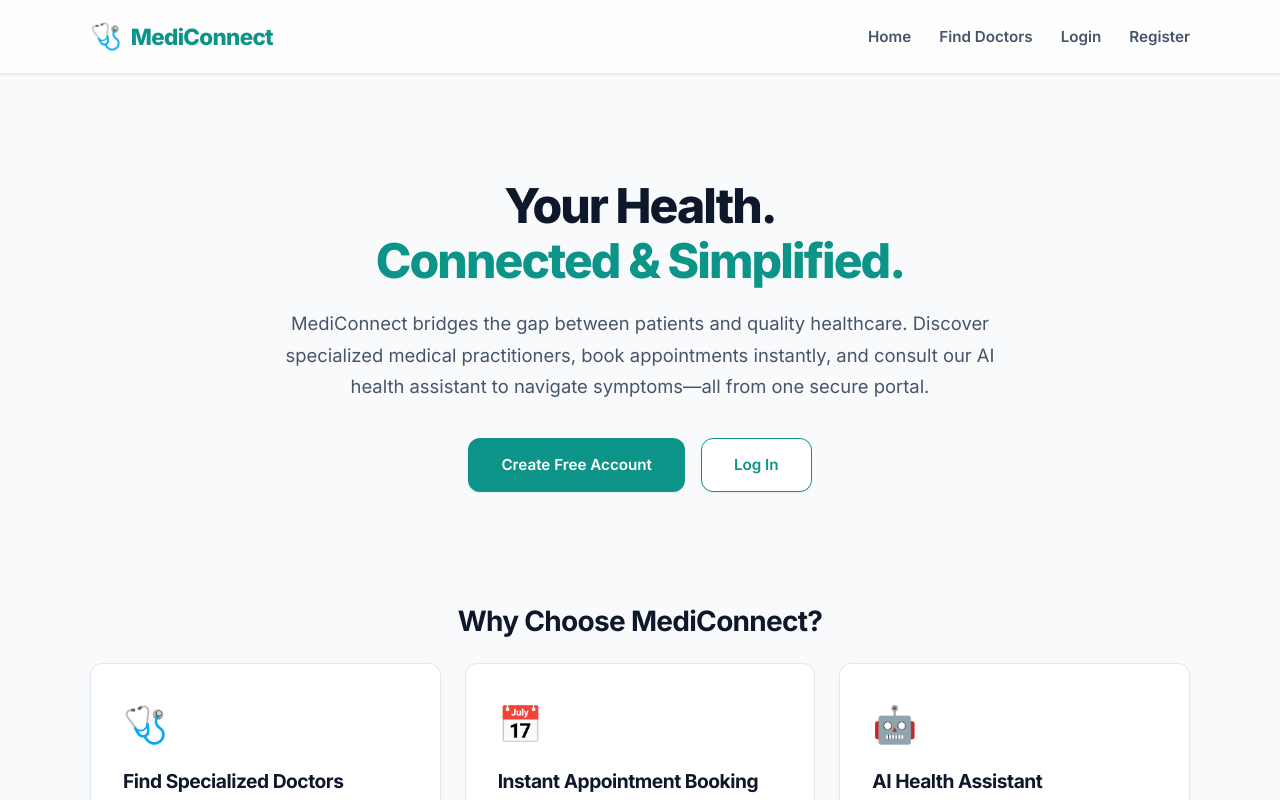
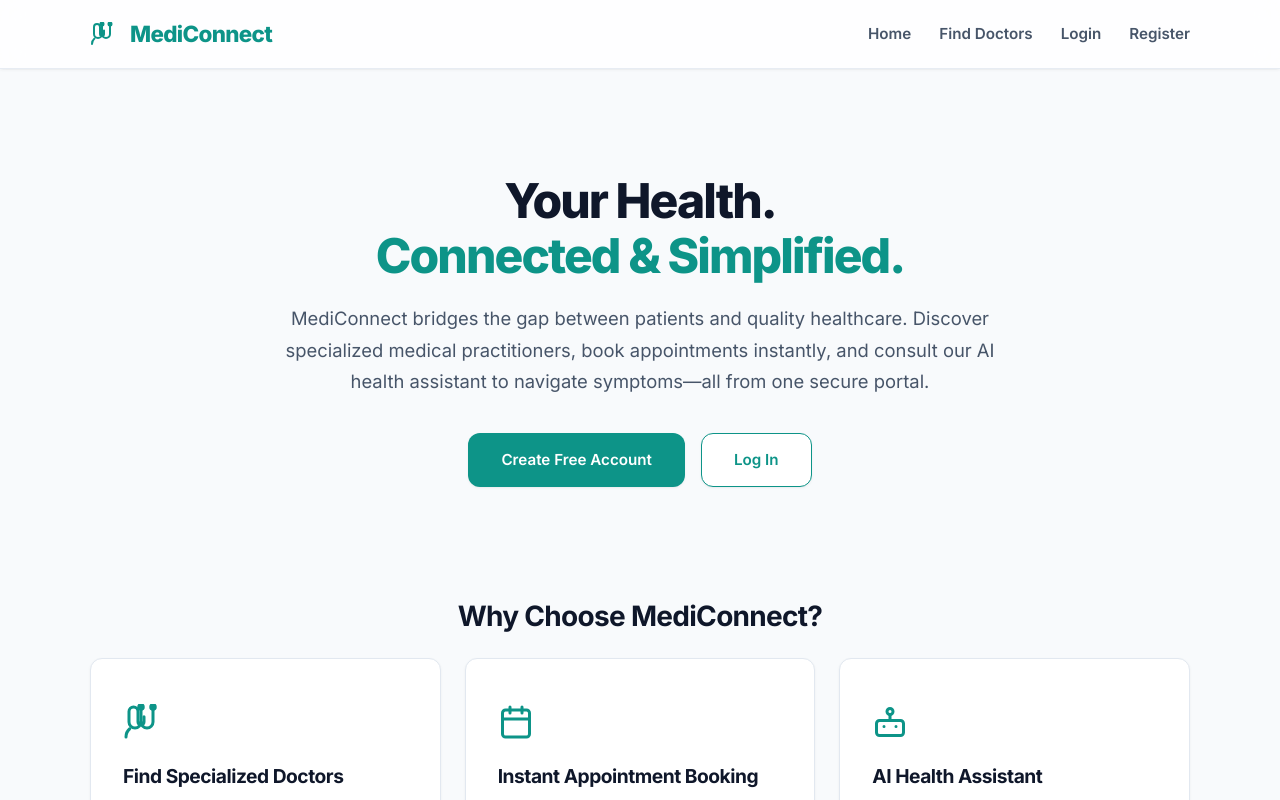
Before and after one commit to Hetvi-Rupapara/Mediconnect, a React (Vite) app in the folder client/: page / in a window 1280 px wide. Shown: the top 800 px of the page. Built offline with nearby package versions, Linux system fonts and the light colour scheme.

Commit message:
Professional UI overhaul: Replace all emojis with custom inline SVG icons

```diff
--- a/client/src/App.jsx
+++ b/client/src/App.jsx
@@ -11,6 +11,7 @@ import Appointments from './pages/Appointments';
 import DoctorDashboard from './pages/DoctorDashboard';
 import Dashboard from './pages/Dashboard';
 import ProtectedRoute from './components/ProtectedRoute';
+import { StethoscopeIcon } from './components/Icons';
 
 /**
  * App Component
@@ -36,7 +37,7 @@ function App() {
         <header>
           <div className="header-container">
             <Link to="/" className="logo">
-              <span>🩺</span> MediConnect
+              <StethoscopeIcon size={24} style={{ marginRight: '0.4rem' }} /> MediConnect
             </Link>
             <nav>
               <ul className="nav-links">
--- /dev/null
+++ b/client/src/components/Icons.jsx
@@ -0,0 +1,204 @@
+import React from 'react';
+
+// Default style for our icons to ensure alignment with text labels
+const baseStyle = {
+  display: 'inline-block',
+  verticalAlign: 'middle',
+  marginRight: '0.4rem',
+  flexShrink: 0
+};
+
+export function StethoscopeIcon({ size = 18, color = 'currentColor', style = {} }) {
+  return (
+    <svg
+      width={size}
+      height={size}
+      viewBox="0 0 24 24"
+      fill="none"
+      stroke={color}
+      strokeWidth="2"
+      strokeLinecap="round"
+      strokeLinejoin="round"
+      style={{ ...baseStyle, ...style }}
+    >
+      <path d="M4.5 16.5c-1.5 1.26-2.5 3.19-2.5 5.5" />
+      <path d="M12 2v10a4 4 0 0 0 8 0V2" />
+      <path d="M12 12a4 4 0 0 1-8 0V5a3 3 0 1 1 6 0v7a2 2 0 0 0 4 0v-3.5" />
+      <circle cx="20" cy="2" r="1.5" fill={color} />
+      <circle cx="12" cy="2" r="1.5" fill={color} />
+    </svg>
+  );
+}
+
+export function CalendarIcon({ size = 18, color = 'currentColor', style = {} }) {
+  return (
+    <svg
+      width={size}
+      height={size}
+      viewBox="0 0 24 24"
+      fill="none"
+      stroke={color}
+      strokeWidth="2"
+      strokeLinecap="round"
+      strokeLinejoin="round"
+      style={{ ...baseStyle, ...style }}
+    >
+      <rect x="3" y="4" width="18" height="18" rx="2" ry="2" />
+      <line x1="16" y1="2" x2="16" y2="6" />
+      <line x1="8" y1="2" x2="8" y2="6" />
+      <line x1="3" y1="10" x2="21" y2="10" />
+    </svg>
+  );
+}
+
+export function ClockIcon({ size = 18, color = 'currentColor', style = {} }) {
+  return (
+    <svg
+      width={size}
+      height={size}
+      viewBox="0 0 24 24"
+      fill="none"
+      stroke={color}
+      strokeWidth="2"
+      strokeLinecap="round"
+      strokeLinejoin="round"
+      style={{ ...baseStyle, ...style }}
+    >
+      <circle cx="12" cy="12" r="10" />
+      <polyline points="12 6 12 12 16 14" />
+    </svg>
+  );
+}
+
+export function LocationIcon({ size = 18, color = 'currentColor', style = {} }) {
+  return (
+    <svg
+      width={size}
+      height={size}
+      viewBox="0 0 24 24"
+      fill="none"
+      stroke={color}
+      strokeWidth="2"
+      strokeLinecap="round"
+      strokeLinejoin="round"
+      style={{ ...baseStyle, ...style }}
+    >
+      <path d="M21 10c0 7-9 13-9 13s-9-6-9-13a9 9 0 0 1 18 0z" />
+      <circle cx="12" cy="10" r="3" />
+    </svg>
+  );
+}
+
+export function AIIcon({ size = 18, color = 'currentColor', style = {} }) {
+  return (
+    <svg
+      width={size}
+      height={size}
+      viewBox="0 0 24 24"
+      fill="none"
+      stroke={color}
+      strokeWidth="2"
+      strokeLinecap="round"
+      strokeLinejoin="round"
+      style={{ ...baseStyle, ...style }}
+    >
+      <rect x="3" y="11" width="18" height="10" rx="2" />
+      <circle cx="12" cy="5" r="2" />
+      <path d="M12 7v4M8 15h.01M16 15h.01" />
+    </svg>
+  );
+}
+
+export function SearchIcon({ size = 18, color = 'currentColor', style = {} }) {
+  return (
+    <svg
+      width={size}
+      height={size}
+      viewBox="0 0 24 24"
+      fill="none"
+      stroke={color}
+      strokeWidth="2"
+      strokeLinecap="round"
+      strokeLinejoin="round"
+      style={{ ...baseStyle, ...style }}
+    >
+      <circle cx="11" cy="11" r="8" />
+      <line x1="21" y1="21" x2="16.65" y2="16.65" />
+    </svg>
+  );
+}
+
+export function BriefcaseIcon({ size = 18, color = 'currentColor', style = {} }) {
+  return (
+    <svg
+      width={size}
+      height={size}
+      viewBox="0 0 24 24"
+      fill="none"
+      stroke={color}
+      strokeWidth="2"
+      strokeLinecap="round"
+      strokeLinejoin="round"
+      style={{ ...baseStyle, ...style }}
+    >
+      <rect x="2" y="7" width="20" height="14" rx="2" ry="2" />
+      <path d="M16 21V5a2 2 0 0 0-2-2h-4a2 2 0 0 0-2 2v16" />
+    </svg>
+  );
+}
+
+export function DollarIcon({ size = 18, color = 'currentColor', style = {} }) {
+  return (
+    <svg
+      width={size}
+      height={size}
+      viewBox="0 0 24 24"
+      fill="none"
+      stroke={color}
+      strokeWidth="2"
+      strokeLinecap="round"
+      strokeLinejoin="round"
+      style={{ ...baseStyle, ...style }}
+    >
+      <line x1="12" y1="1" x2="12" y2="23" />
+      <path d="M17 5H9.5a3.5 3.5 0 0 0 0 7h5a3.5 3.5 0 0 1 0 7H6" />
+    </svg>
+  );
+}
+
+export function EmailIcon({ size = 18, color = 'currentColor', style = {} }) {
+  return (
+    <svg
+      width={size}
+      height={size}
+      viewBox="0 0 24 24"
+      fill="none"
+      stroke={color}
+      strokeWidth="2"
+      strokeLinecap="round"
+      strokeLinejoin="round"
+      style={{ ...baseStyle, ...style }}
+    >
+      <path d="M4 4h16c1.1 0 2 .9 2 2v12c0 1.1-.9 2-2 2H4c-1.1 0-2-.9-2-2V6c0-1.1.9-2 2-2z" />
+      <polyline points="22,6 12,13 2,6" />
+    </svg>
+  );
+}
+
+export function ShieldIcon({ size = 18, color = 'currentColor', style = {} }) {
+  return (
+    <svg
+      width={size}
+      height={size}
+      viewBox="0 0 24 24"
+      fill="none"
+      stroke={color}
+      strokeWidth="2"
+      strokeLinecap="round"
+      strokeLinejoin="round"
+      style={{ ...baseStyle, ...style }}
+    >
+      <path d="M12 22s8-4 8-10V5l-8-3-8 3v7c0 6 8 10 8 10z" />
+    </svg>
+  );
+}
--- a/client/src/pages/Appointments.jsx
+++ b/client/src/pages/Appointments.jsx
@@ -1,5 +1,6 @@
 import React, { useState, useEffect } from 'react';
 import { useNavigate } from 'react-router-dom';
+import { CalendarIcon, ClockIcon, LocationIcon } from '../components/Icons';
 
 /**
  * Appointments Component
@@ -152,10 +153,10 @@ function Appointments() {
                       {app.doctor?.specialization}
                     </p>
                     <div className="appointment-time-tag">
-                      📅 {new Date(app.date).toLocaleDateString()} at 🕒 {app.timeSlot}
+                      <CalendarIcon size={14} style={{ marginRight: '0.25rem' }} /> {new Date(app.date).toLocaleDateString()} at <ClockIcon size={14} style={{ marginLeft: '0.5rem', marginRight: '0.25rem' }} /> {app.timeSlot}
                     </div>
                     <span style={{ fontSize: '0.9rem', color: 'var(--text-secondary)' }}>
-                      📍 {app.doctor?.hospital}
+                      <LocationIcon size={14} style={{ marginRight: '0.25rem' }} /> {app.doctor?.hospital}
                     </span>
                     {app.symptoms && (
                       <div className="appointment-symptoms">
@@ -205,10 +206,10 @@ function Appointments() {
                       {app.doctor?.specialization}
                     </p>
                     <div className="appointment-time-tag">
-                      📅 {new Date(app.date).toLocaleDateString()} at 🕒 {app.timeSlot}
+                      <CalendarIcon size={14} style={{ marginRight: '0.25rem' }} /> {new Date(app.date).toLocaleDateString()} at <ClockIcon size={14} style={{ marginLeft: '0.5rem', marginRight: '0.25rem' }} /> {app.timeSlot}
                     </div>
                     <span style={{ fontSize: '0.9rem', color: 'var(--text-secondary)' }}>
-                      📍 {app.doctor?.hospital}
+                      <LocationIcon size={14} style={{ marginRight: '0.25rem' }} /> {app.doctor?.hospital}
                     </span>
                     {app.symptoms && (
                       <div className="appointment-symptoms" style={{ borderLeftColor: '#cbd5e1', backgroundColor: '#f1f5f9' }}>
--- a/client/src/pages/Doctors.jsx
+++ b/client/src/pages/Doctors.jsx
@@ -1,5 +1,6 @@
 import React, { useState, useEffect } from 'react';
 import { Link } from 'react-router-dom';
+import { BriefcaseIcon, LocationIcon, DollarIcon, ShieldIcon } from '../components/Icons';
 
 /**
  * Doctors Component
@@ -107,16 +108,16 @@ function Doctors() {
                   <div className="doctor-specialization">{doc.specialization}</div>
 
                   <div className="doctor-details-preview">
-                    <span>💼 {doc.experience} years experience</span>
-                    <span>🏥 {doc.hospital}</span>
-                    <span>💵 Consultation: ${doc.fees}</span>
+                    <span><BriefcaseIcon size={14} style={{ marginRight: '0.25rem' }} /> {doc.experience} years experience</span>
+                    <span><LocationIcon size={14} style={{ marginRight: '0.25rem' }} /> {doc.hospital}</span>
+                    <span><DollarIcon size={14} style={{ marginRight: '0.25rem' }} /> Consultation: ${doc.fees}</span>
                   </div>
 
                   {doc.user && doc.user.email && (
-                    <div style={{ marginTop: '0.75rem', fontSize: '0.85rem', color: 'var(--primary-color)', background: '#eff6ff', padding: '0.5rem', borderRadius: '4px', border: '1px solid #bfdbfe' }}>
-                      🔑 Login Email: <strong>{doc.user.email}</strong>
+                    <div style={{ marginTop: '0.75rem', fontSize: '0.85rem', color: 'var(--primary-color)', background: '#eff6ff', padding: '0.5rem', borderRadius: '4px', border: '1px solid #bfdbfe', display: 'flex', alignItems: 'center' }}>
+                      <ShieldIcon size={14} style={{ marginRight: '0.4rem', color: 'var(--primary)' }} /> Login Email: <strong style={{ marginLeft: '0.25rem' }}>{doc.user.email}</strong>
                       {doc.user.email.endsWith('@mediconnect.com') && (
-                        <span> (Pass: <code>doctorpassword123</code>)</span>
+                        <span style={{ marginLeft: '0.25rem' }}> (Pass: <code>doctorpassword123</code>)</span>
                       )}
                     </div>
                   )}
--- a/client/src/pages/Home.jsx
+++ b/client/src/pages/Home.jsx
@@ -1,5 +1,6 @@
 import React from 'react';
 import { Link } from 'react-router-dom';
+import { StethoscopeIcon, CalendarIcon, AIIcon } from '../components/Icons';
 
 /**
  * Home Component
@@ -68,7 +69,9 @@ function Home() {
       <section className="features-grid">
         {/* Feature 1 */}
         <div className="feature-box">
-          <span className="feature-icon">🩺</span>
+          <span className="feature-icon">
+            <StethoscopeIcon size={36} color="var(--primary)" style={{ marginRight: 0 }} />
+          </span>
           <h4>Find Specialized Doctors</h4>
           <p>
             Filter and search through our verified list of medical practitioners including
@@ -78,7 +81,9 @@ function Home() {
 
         {/* Feature 2 */}
         <div className="feature-box">
-          <span className="feature-icon">📅</span>
+          <span className="feature-icon">
+            <CalendarIcon size={36} color="var(--primary)" style={{ marginRight: 0 }} />
+          </span>
           <h4>Instant Appointment Booking</h4>
           <p>
             View live weekly available slots for doctors and schedule your consultations.
@@ -88,7 +93,9 @@ function Home() {
 
         {/* Feature 3 */}
         <div className="feature-box">
-          <span className="feature-icon">🤖</span>
+          <span className="feature-icon">
+            <AIIcon size={36} color="var(--primary)" style={{ marginRight: 0 }} />
+          </span>
           <h4>AI Health Assistant</h4>
           <p>
             List your symptoms to consult our rule-based AI analyzer. Receive immediate specialist
```
Also changed, not shown: client/src/pages/Dashboard.jsx (+7 -6 lines), client/src/pages/DoctorDashboard.jsx (+7 -6 lines), client/src/pages/DoctorDetails.jsx (+6 -5 lines).
